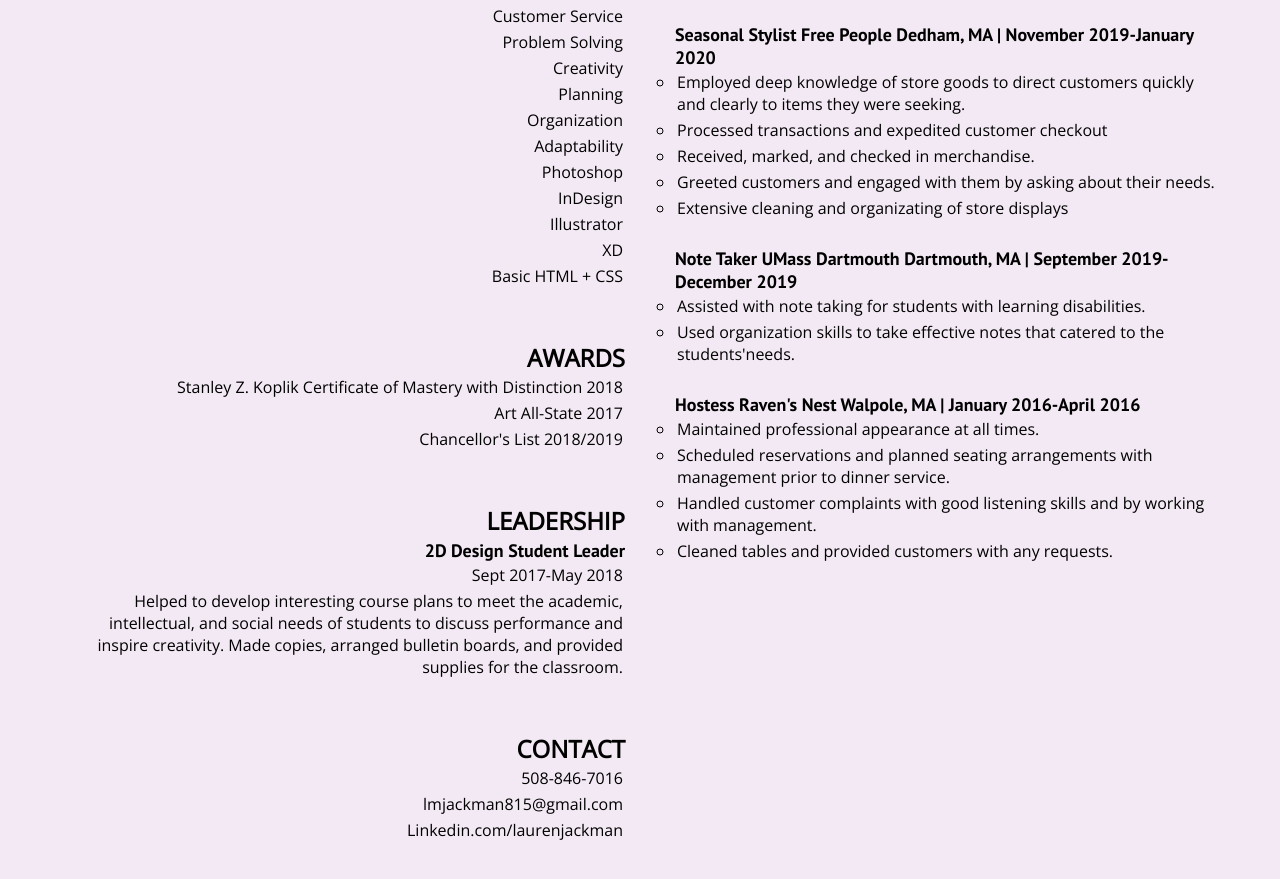
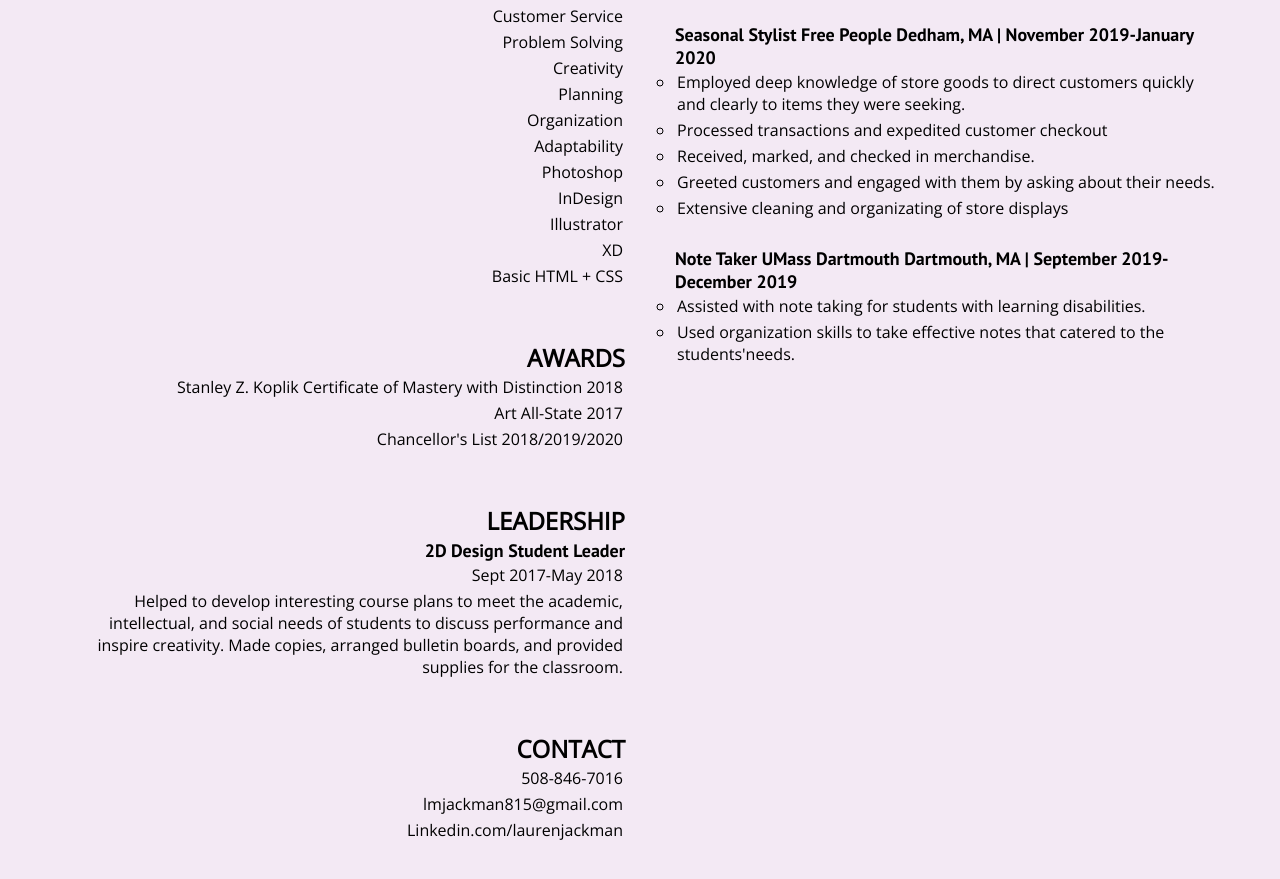
Before and after one commit to laurenjackman/resume, a plain HTML site: page index.html in a window 1280 px wide. Shown: the part 630-1509 px from the top of the page. Drawn offline with nearby package versions, Linux system fonts and the light colour scheme.

Commit message:
Update index.html

```diff
--- a/index.html
+++ b/index.html
@@ -59,7 +59,7 @@
                     <ul>
                         <li>Stanley Z. Koplik Certificate of Mastery with Distinction 2018</li>
                          <li>Art All-State 2017</li>
-                         <li>Chancellor's List 2018/2019</li>
+                         <li>Chancellor's List 2018/2019/2020</li>
                      </ul>
                  </h4>
         </section>
@@ -123,15 +123,7 @@
                         </ol>
                 </h4>
                 <br>
-                    <h3>
-                    Hostess Raven's Nest Walpole, MA | January 2016-April 2016</h3>
-                    <h4>
-                        <ol>
-                            <li>Maintained professional appearance at all times.</li>
-                            <li>Scheduled reservations and planned seating arrangements with management prior to dinner service.</li>
-                            <li>Handled customer complaints with good listening skills and by working with management.</li>
-                            <li>Cleaned tables and provided customers with any requests.</li>
-                        </ol>
+
                     </h4>
                     <element class="favicon">
 
```
